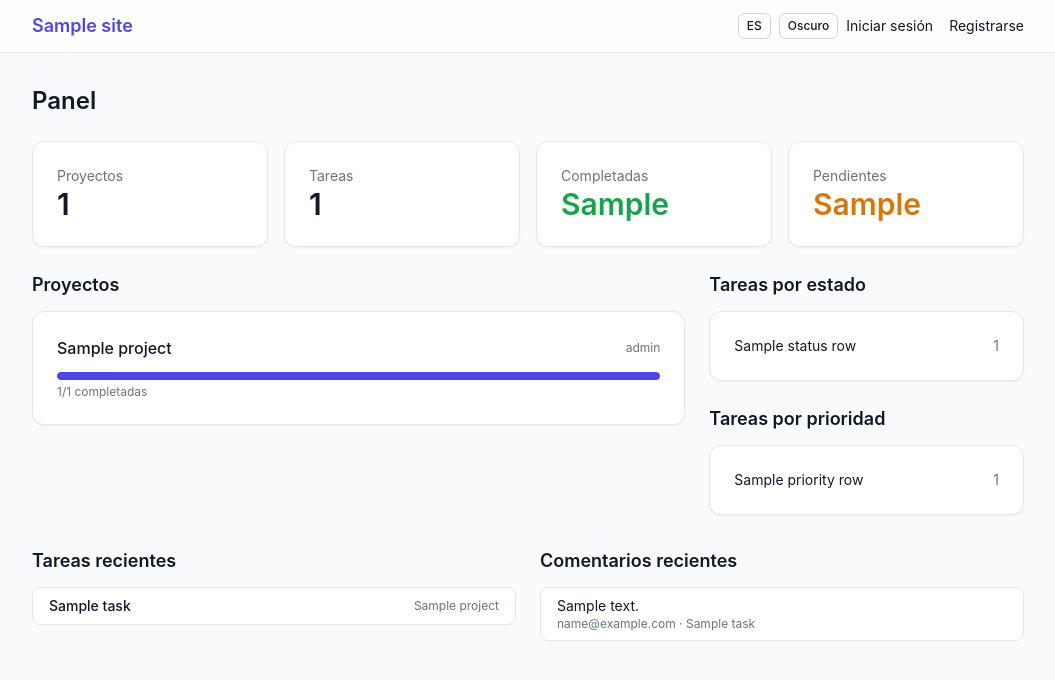
After one commit to javieresquivelt-ux/planmanager, a Django app: template templates/core/dashboard.html in a window 1280 px wide. The commit adds this page. Shown: the top 680 px of the page, without its empty margins (112-1167 px from the left). Run offline with Django 5.2, Linux system fonts and the light colour scheme; the template is opened without the code that fills it: most values are stand-ins (such as "Sample title", 1, 10 or a date in 2020); style sheets or scripts are compiled from the project's sources.

Commit message:
feat(etapa-8): dashboard - métricas por usuario (conteos, estados, prioridades, actividad)

```diff
--- a/planmanager/settings/base.py
+++ b/planmanager/settings/base.py
@@ -80,7 +80,7 @@ AUTH_USER_MODEL = "users.User"
 
 # Autenticación
 LOGIN_URL = "users:login"
-LOGIN_REDIRECT_URL = "users:profile"
+LOGIN_REDIRECT_URL = "dashboard"
 LOGOUT_REDIRECT_URL = "users:login"
 
 
--- a/planmanager/urls.py
+++ b/planmanager/urls.py
@@ -11,6 +11,7 @@ urlpatterns = [
     path("admin/", admin.site.urls),
     path("i18n/", include("django.conf.urls.i18n")),
     path("", core_views.home, name="home"),
+    path("dashboard/", core_views.DashboardView.as_view(), name="dashboard"),
     path("users/", include("users.urls")),
     path("projects/", include("projects.urls")),
     path("", include("tasks.urls")),
--- a/templates/base.html
+++ b/templates/base.html
@@ -43,6 +43,7 @@
 
                 {% if user.is_authenticated %}
                     <div class="hidden items-center gap-4 md:flex">
+                        <a href="{% url 'dashboard' %}" class="text-sm hover:text-brand-600">{% trans "Panel" %}</a>
                         <a href="{% url 'projects:list' %}" class="text-sm hover:text-brand-600">{% trans "Proyectos" %}</a>
                         <a href="{% url 'users:profile' %}" class="text-sm hover:text-brand-600">{% trans "Perfil" %}</a>
                         <form method="post" action="{% url 'users:logout' %}">
@@ -64,6 +65,7 @@
         <div x-show="menuOpen" @click.away="menuOpen = false"
              class="border-t border-gray-200 px-4 py-3 dark:border-white/10 md:hidden">
             {% if user.is_authenticated %}
+                <a href="{% url 'dashboard' %}" class="block py-2">{% trans "Panel" %}</a>
                 <a href="{% url 'projects:list' %}" class="block py-2">{% trans "Proyectos" %}</a>
                 <a href="{% url 'users:profile' %}" class="block py-2">{% trans "Perfil" %}</a>
                 <form method="post" action="{% url 'users:logout' %}">
--- /dev/null
+++ b/templates/core/dashboard.html
@@ -0,0 +1,118 @@
+{% extends "base.html" %}
+{% load i18n %}
+
+{% block title %}{% trans "Panel" %} · {{ site.site_name }}{% endblock %}
+
+{% block content %}
+<h1 class="mb-6 text-2xl font-semibold">{% trans "Panel" %}</h1>
+
+<div class="mb-6 grid grid-cols-2 gap-4 lg:grid-cols-4">
+    <div class="card">
+        <p class="text-sm text-gray-500 dark:text-gray-400">{% trans "Proyectos" %}</p>
+        <p class="text-3xl font-semibold">{{ total_projects }}</p>
+    </div>
+    <div class="card">
+        <p class="text-sm text-gray-500 dark:text-gray-400">{% trans "Tareas" %}</p>
+        <p class="text-3xl font-semibold">{{ total_tasks }}</p>
+    </div>
+    <div class="card">
+        <p class="text-sm text-gray-500 dark:text-gray-400">{% trans "Completadas" %}</p>
+        <p class="text-3xl font-semibold text-green-600 dark:text-green-400">{{ done_tasks }}</p>
+    </div>
+    <div class="card">
+        <p class="text-sm text-gray-500 dark:text-gray-400">{% trans "Pendientes" %}</p>
+        <p class="text-3xl font-semibold text-amber-600 dark:text-amber-400">{{ open_tasks }}</p>
+    </div>
+</div>
+
+<div class="grid gap-6 lg:grid-cols-3">
+    <div class="lg:col-span-2">
+        <h2 class="mb-3 text-lg font-semibold">{% trans "Proyectos" %}</h2>
+        <div class="space-y-3">
+            {% for project in projects %}
+                <a href="{{ project.get_absolute_url }}" class="card block transition-shadow hover:shadow-md">
+                    <div class="flex items-center justify-between">
+                        <span class="font-medium">{{ project.name }}</span>
+                        <span class="text-xs text-gray-500 dark:text-gray-400">{{ project.user_role_label }}</span>
+                    </div>
+                    {% if project.task_count %}
+                        <div class="mt-3 h-2 w-full overflow-hidden rounded-full bg-gray-200 dark:bg-white/10">
+                            <div class="h-full rounded-full bg-brand-600" style="width: {% widthratio project.done_count project.task_count 100 %}%"></div>
+                        </div>
+                        <p class="mt-1 text-xs text-gray-500 dark:text-gray-400">
+                            {{ project.done_count }}/{{ project.task_count }} {% trans "completadas" %}
+                        </p>
+                    {% else %}
+                        <p class="mt-2 text-xs text-gray-500 dark:text-gray-400">{% trans "Sin tareas" %}</p>
+                    {% endif %}
+                </a>
+            {% empty %}
+                <div class="card text-sm text-gray-500 dark:text-gray-400">
+                    {% trans "No tienes proyectos todavía." %}
+                </div>
+            {% endfor %}
+        </div>
+    </div>
+
+    <div class="space-y-6">
+        <div>
+            <h2 class="mb-3 text-lg font-semibold">{% trans "Tareas por estado" %}</h2>
+            <div class="card space-y-2">
+                {% for label, count in status_rows %}
+                    <div class="flex justify-between text-sm">
+                        <span>{{ label }}</span>
+                        <span class="text-gray-500 dark:text-gray-400">{{ count }}</span>
+                    </div>
+                {% endfor %}
+            </div>
+        </div>
+
+        <div>
+            <h2 class="mb-3 text-lg font-semibold">{% trans "Tareas por prioridad" %}</h2>
+            <div class="card space-y-2">
+                {% for label, count in priority_rows %}
+                    <div class="flex justify-between text-sm">
+                        <span>{{ label }}</span>
+                        <span class="text-gray-500 dark:text-gray-400">{{ count }}</span>
+                    </div>
+                {% endfor %}
+            </div>
+        </div>
+    </div>
+</div>
+
+<div class="mt-8 grid gap-6 lg:grid-cols-2">
+    <div>
+        <h2 class="mb-3 text-lg font-semibold">{% trans "Tareas recientes" %}</h2>
+        <ul class="space-y-2">
+            {% for task in recent_tasks %}
+                <li>
+                    <a href="{{ task.get_absolute_url }}"
+                       class="flex items-center justify-between rounded-lg border border-gray-200 bg-white px-4 py-2 dark:border-white/10 dark:bg-gray-900">
+                        <span class="text-sm font-medium">{{ task.title }}</span>
+                        <span class="text-xs text-gray-500 dark:text-gray-400">{{ task.project.name }}</span>
+                    </a>
+                </li>
+            {% empty %}
+                <li class="card text-sm text-gray-500 dark:text-gray-400">{% trans "Sin actividad." %}</li>
+            {% endfor %}
+        </ul>
+    </div>
+
+    <div>
+        <h2 class="mb-3 text-lg font-semibold">{% trans "Comentarios recientes" %}</h2>
+        <ul class="space-y-2">
+            {% for comment in recent_comments %}
+                <li class="rounded-lg border border-gray-200 bg-white px-4 py-2 dark:border-white/10 dark:bg-gray-900">
+                    <p class="text-sm">{{ comment.body|truncatechars:80 }}</p>
+                    <p class="text-xs text-gray-500 dark:text-gray-400">
+                        {{ comment.author.email }} · {{ comment.task.title }}
+                    </p>
+                </li>
+            {% empty %}
+                <li class="card text-sm text-gray-500 dark:text-gray-400">{% trans "Sin comentarios." %}</li>
+            {% endfor %}
+        </ul>
+    </div>
+</div>
+{% endblock %}
--- a/users/tests.py
+++ b/users/tests.py
@@ -32,7 +32,7 @@ def test_login_and_logout(client):
         {"username": "test@planmanager.local", "password": "Xyz_12345"},
     )
     assert resp.status_code == 302
-    assert resp.url == reverse("users:profile")
+    assert resp.url == reverse("dashboard")
     assert client.session["_auth_user_id"]
 
     resp = client.post(reverse("users:logout"))
```
Also changed, not shown: core/selectors.py (added, +76 -0 lines), core/tests.py (+47 -1 lines), core/views.py (+14 -1 lines).
